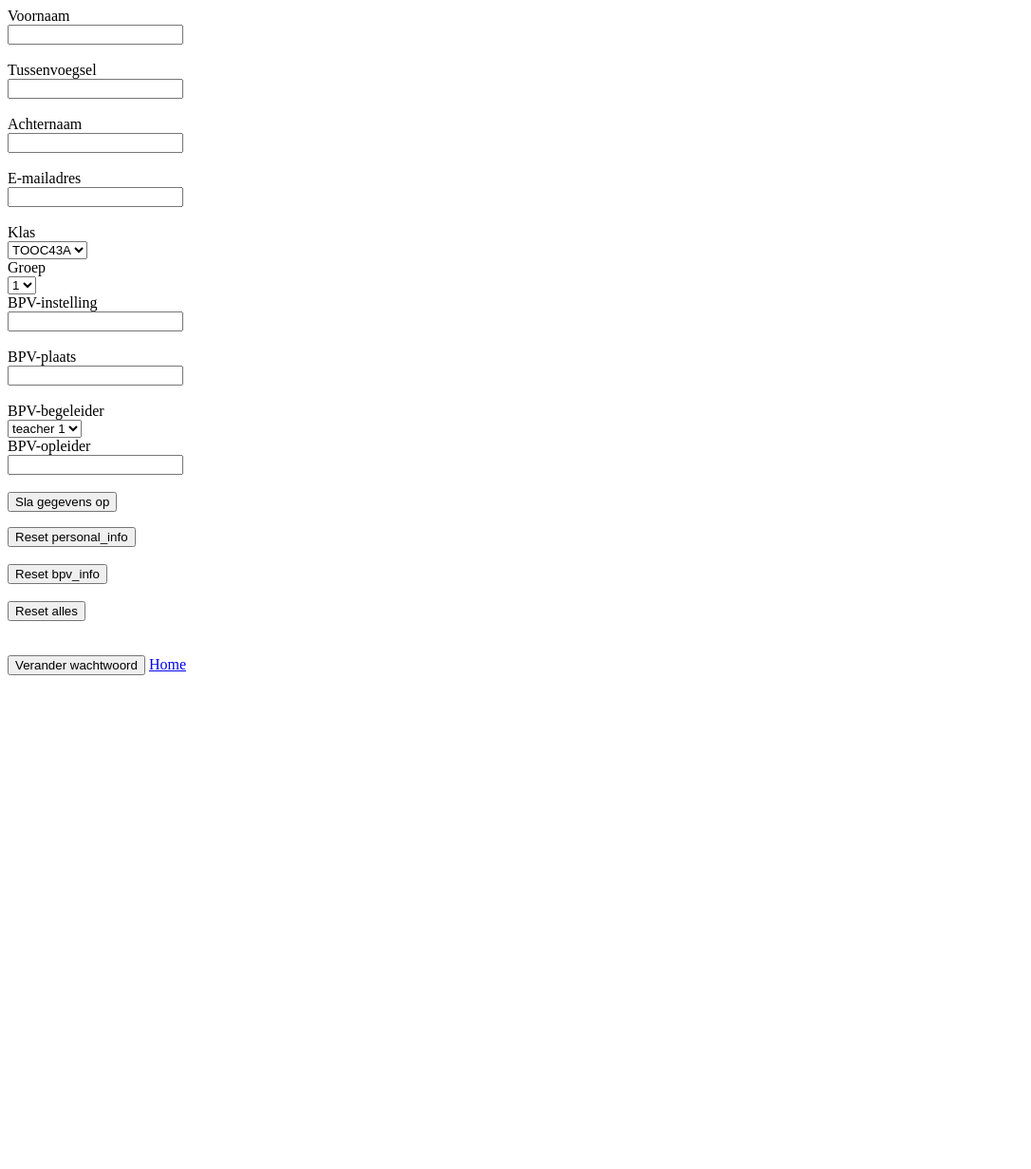
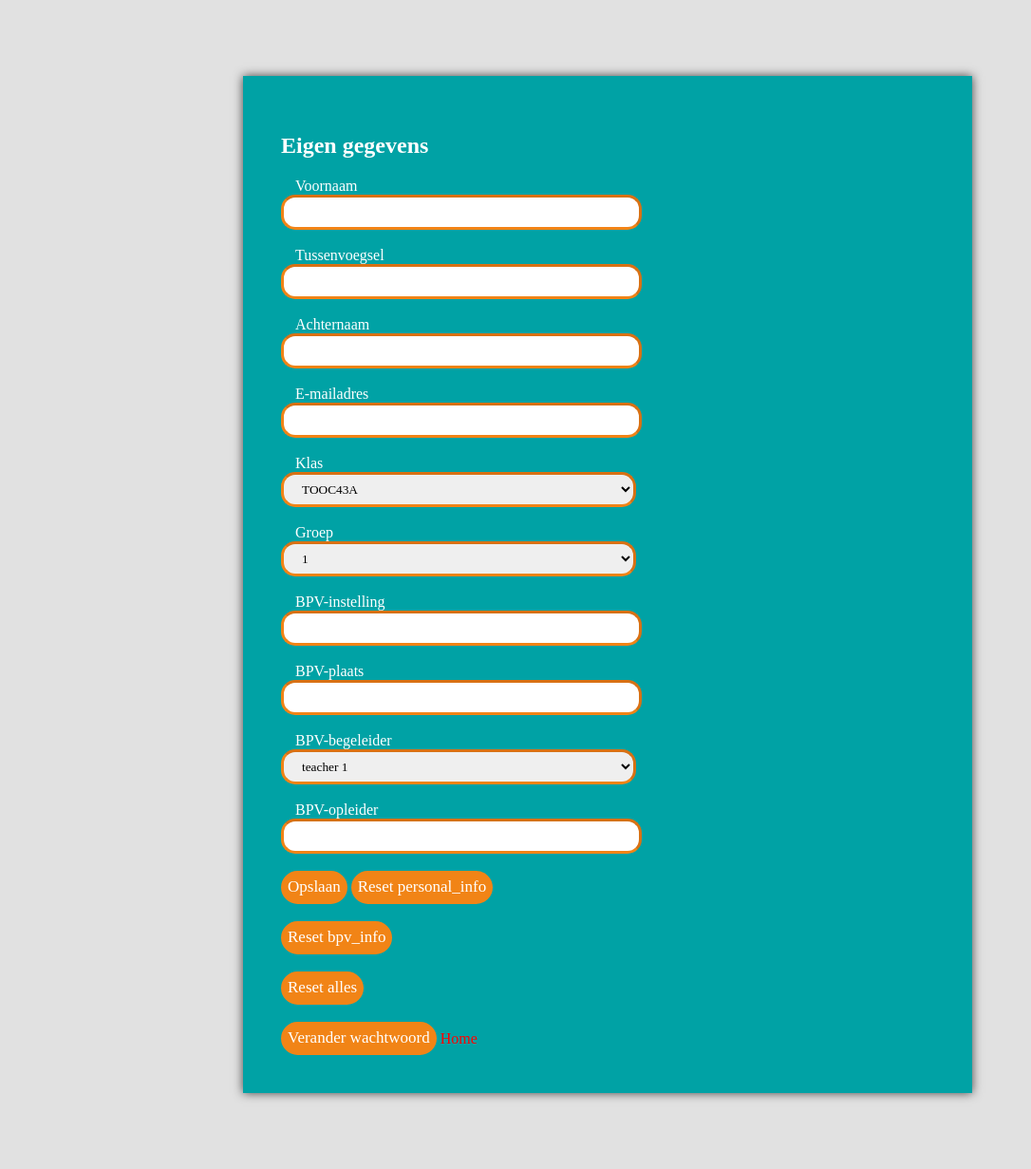
Before and after one commit to DaanCorporaal/Robdracht, a PHP site: page /forms/Eigengegevens/egForm.php in a window 1280 px wide. Shown: the whole page at 95% size, without its empty margins (0-1086 px from the left). Before the commit the page ends 711 px from the top, so only its background shows below. Run offline with PHP 8.4, Linux system fonts and the light colour scheme; data that the repository does not hold is empty; some web fonts are replaced.

Commit message:
egform v13

```diff
--- a/www/forms/Eigengegevens/egForm.php
+++ b/www/forms/Eigengegevens/egForm.php
@@ -1,8 +1,19 @@
+<!doctype html>
 <html>
-    <body onbeforeunload="return leaveFunction(event)" onunload="leftFunction()">
+    <head>
+        <meta charset="utf-8">
+        <meta name="viewport" content="width=device-width, initial-scale=1">
+        <title>Login</title>
+        <link href="../styles/css/main.css" rel="stylesheet">
+        <script src="../functions/js/jquery.js"></script>
+        <script src="../functions/js/jquery-ui.js"></script>
+        <script src="../functions/js/egScript.js"></script>
+    </head>
+    <body onbeforeunload="return leaveFunction(event)" onunload="leftFunction()" class="mainFormBody">
         <div id="egForm" style="display:none;">
-            <form method="post">
+            <form method="post" class="mainForm">
                 <div class="wrapper">
+                    <h2>Eigen gegevens</h2>
                     <div class="personal_details">
                         <label for="fName">Voornaam</label><br>
                         <input type="text" id="fName" name="fName" value="" required><br><br>
@@ -22,8 +33,7 @@
                             <option value="TOOC43B">TOOC43B</option>
                             <option value="TOOC42B">TOOC42B</option>
                             <option value="TOOC41B">TOOC41B</option>
-                        </select>
-                        <br>
+                        </select><br><br>
                         <label for="group"> Groep</label><br>
                         <select id="group" name="group">
                             <option value="1">1</option>
@@ -34,7 +44,7 @@
                             <option value="6">6</option>
                             <option value="7">7</option>
                             <option value="8">8</option>
-                        </select><br>
+                        </select><br><br>
                         <label for="internComp"> BPV-instelling </label><br>
                         <input type="text" name="internComp" value="" id="internComp"><br><br>
                         <label for="internPlace"> BPV-plaats </label><br>
@@ -47,26 +57,24 @@
                             <option value="teacher 4">teacher 4</option>
                             <option value="teacher 5">teacher 5</option>
                             <option value="teacher 6">teacher 6</option>
-                        </select>
-                        <br>
-                        <label for="internTeacher"> BPV-opleider</label><br>
+                        </select><br><br>
+                        <label for="internTeacher">BPV-opleider</label><br>
                         <input type="text" name="internTeacher" value="" id="internTeacher"><br><br>
                     </div>
-                    <button type="submit" name="submit">Sla gegevens op</button>
+                    <button type="submit" name="submit" class="confirm">Opslaan</button>
+                    <button onclick="resetPersonalValues()" class="confirm">Reset personal_info</button>
+                    <br>
+                    <br>
+                    <button onclick="resetInternshipValues()" class="confirm">Reset bpv_info</button>
+                    <br>
+                    <br>
+                    <button onclick="resetAllValues()" class="confirm">Reset alles</button>
+                    <br>
+                    <br>
+                    <button name="pwChange" onclick="changePW()" id="pwChange" class="confirm">Verander wachtwoord</button>
+                    <a href="../home" class="cancel">Home</a>
                 </div>
             </form>
-            <button onclick="resetPersonalValues()"> Reset personal_info </button>
-            <br>
-            <br>
-            <button onclick="resetInternshipValues()"> Reset bpv_info </button>
-            <br>
-            <br>
-            <button onclick="resetAllValues()"> Reset alles </button>
-            <br>
-            <br>
-            <br>
-            <button name="pwChange" onclick="changePW()" id="pwChange"> Verander wachtwoord </button>
-            <a href="../home" > Home </a>
         </div>
         <div id="pwChangeForm" style="display: none">
             <form>
@@ -87,8 +95,5 @@
                 <button onclick="cancelPwChange(event)"> Annuleren</button>
             </form>
         </div>
-         <script src="../functions/js/jquery.js"></script>
-         <script src="../functions/js/egScript.js"></script>
-
     </body>
 </html>
--- a/www/styles/scss/styles/style.scss
+++ b/www/styles/scss/styles/style.scss
@@ -281,6 +281,21 @@ body {
         bottom: -10px;
       }
     }
+    select {
+      resize: none;
+      padding: 3px 15px;
+      width: 54.3%;
+      min-height: 37px;
+      -webkit-border-radius: 15px;
+      -moz-border-radius: 15px;
+      border-radius: 15px;
+      border: solid 3px black;
+      border-top-color: #d87114;
+      border-right-color: #d87114;
+      border-bottom-color: #f18416;
+      border-left-color: #f18416;
+      font-family: pfs-bold;
+    }
     .cancel {
       font-family: pfs-bold;
       text-decoration: none;
```
Also changed, not shown: www/styles/css/main.css. Lines whose indentation alone changed are shown as unchanged.
